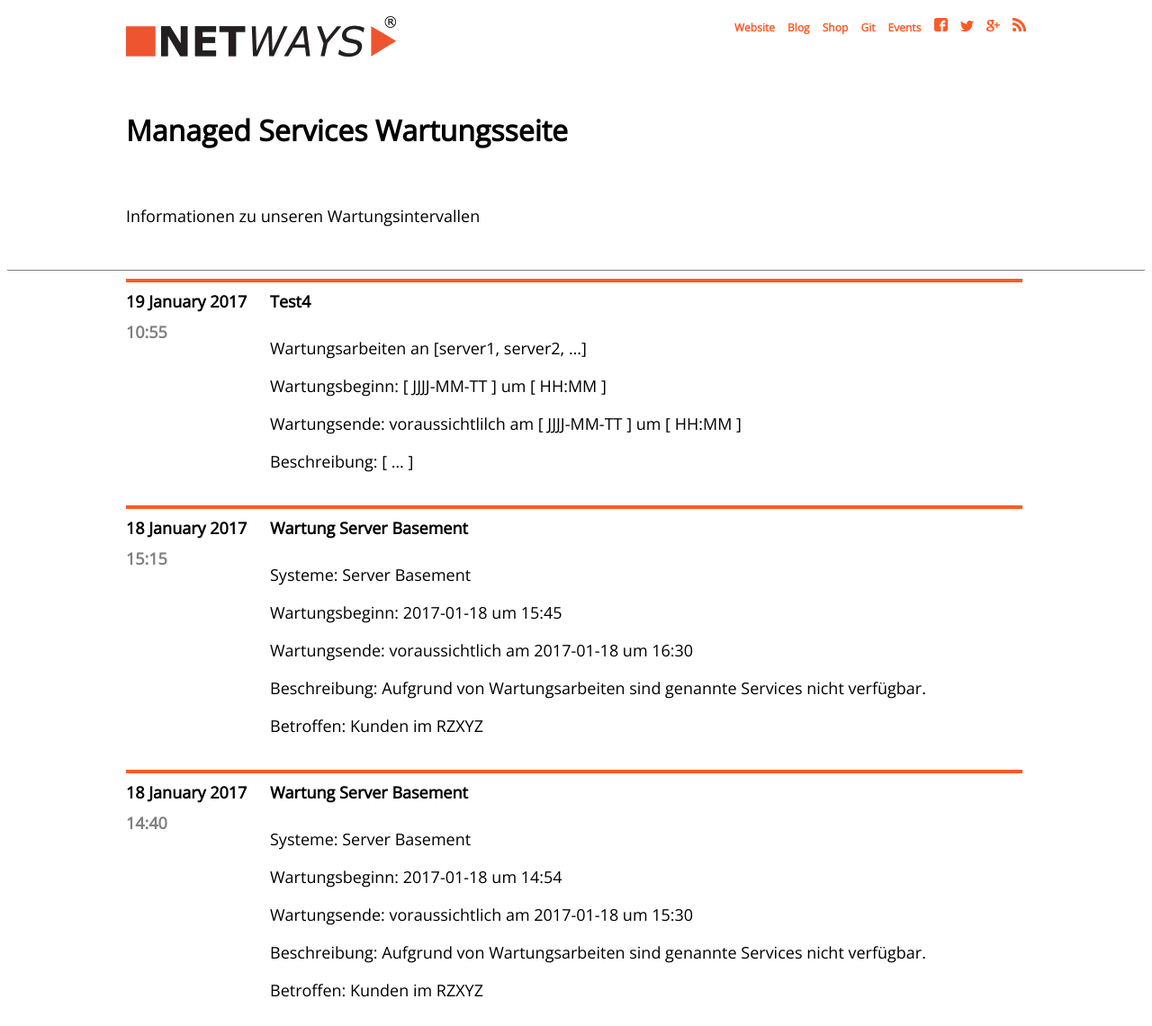
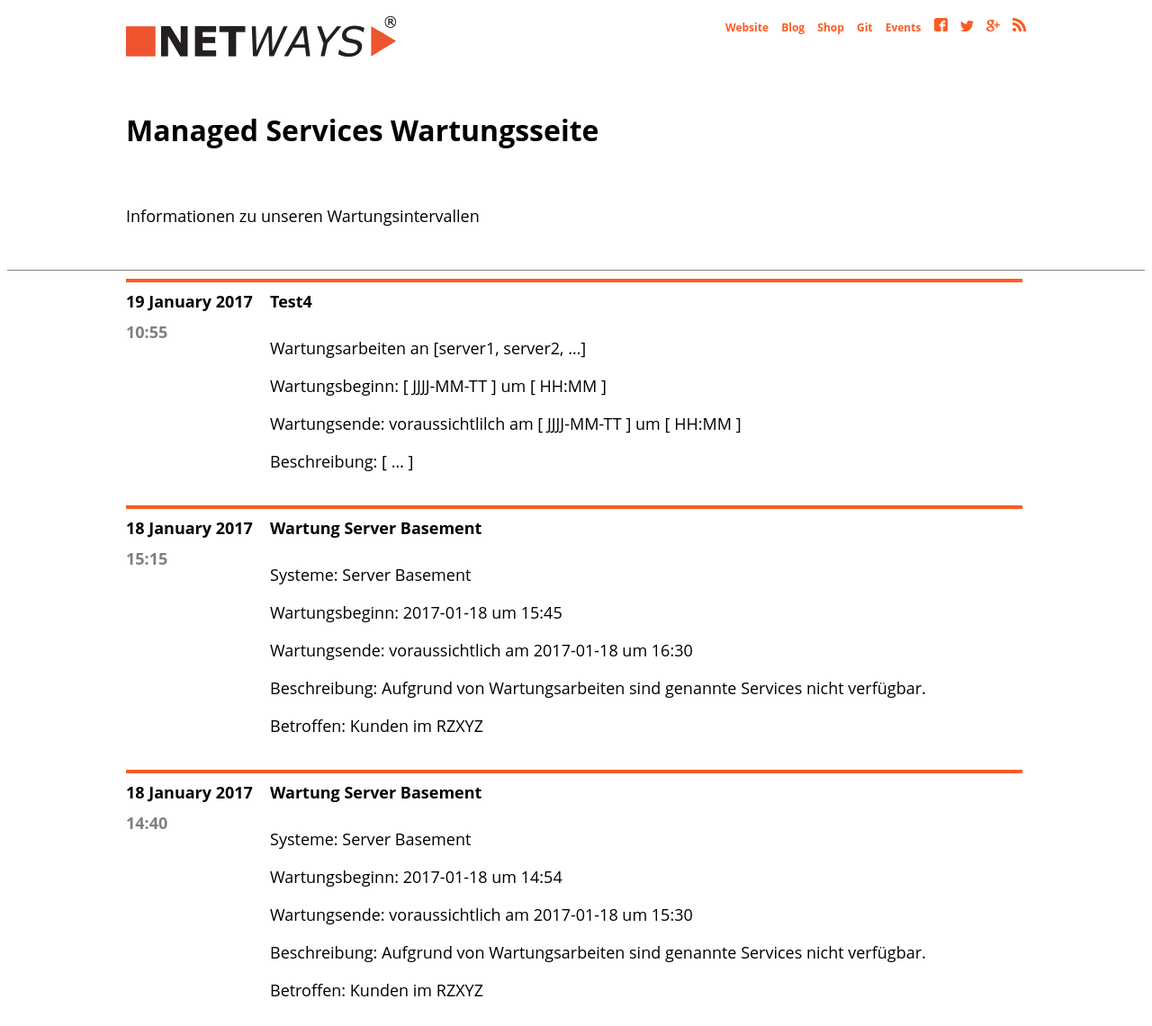
Before and after one commit to Storagegirl/storagegirl.github.io, a Jekyll site: the page built from index.html, in a window 1280 px wide. Shown: the whole page at 90% size. Built offline with Jekyll 4.4.1, drawn with Linux system fonts in a browser that asks for light colours.

Commit message:
Update index.html

```diff
--- a/index.html
+++ b/index.html
@@ -2,10 +2,6 @@
 layout: default
 title: Wartungsübersicht
 ---
-
-<head>
-	<link href="https://fonts.googleapis.com/css?family=Open+Sans" rel="stylesheet">
-</head>
 
 <div id="containerline" style="width: 100%; border-bottom: 1px solid gray">
 
```
